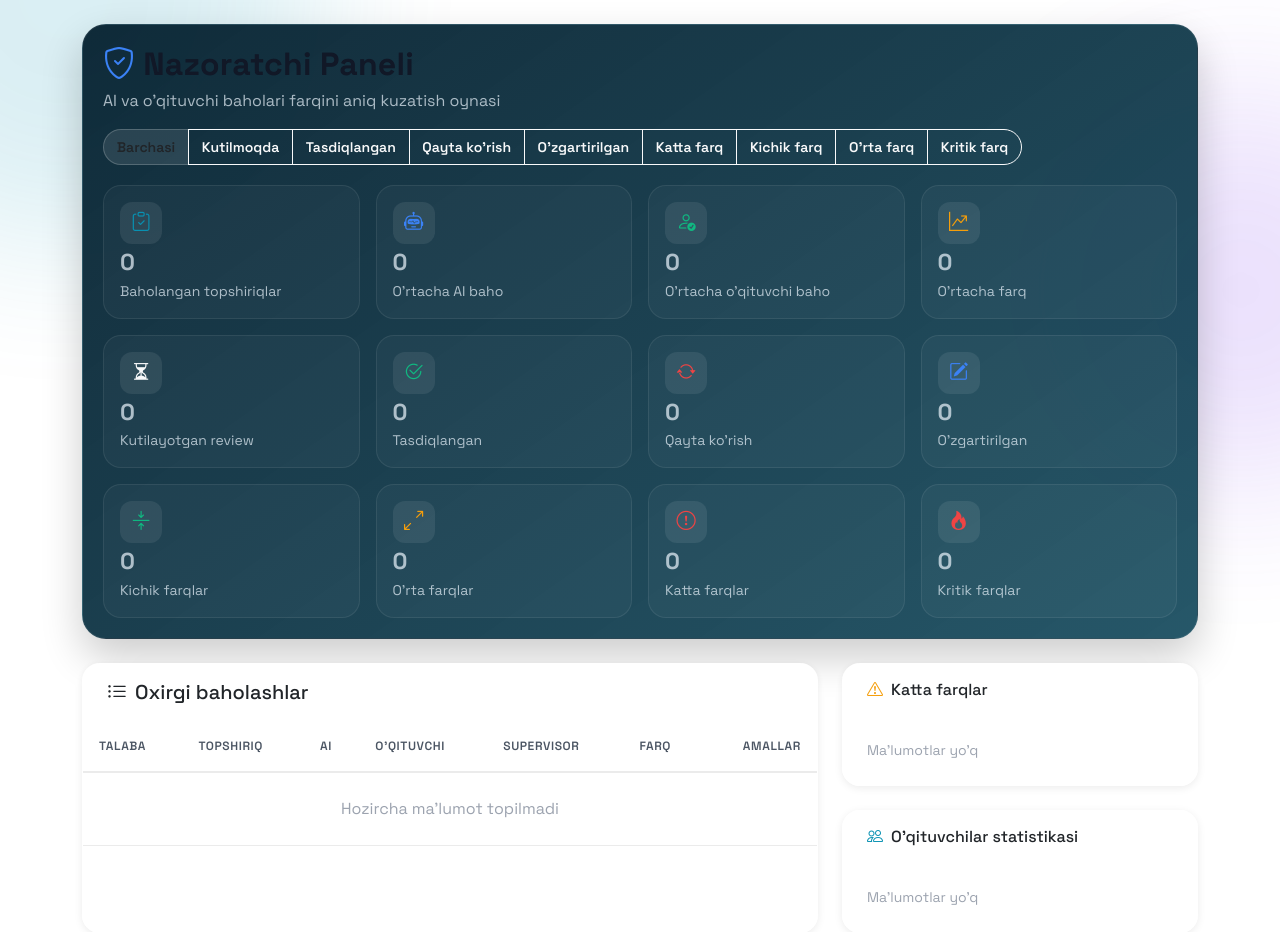
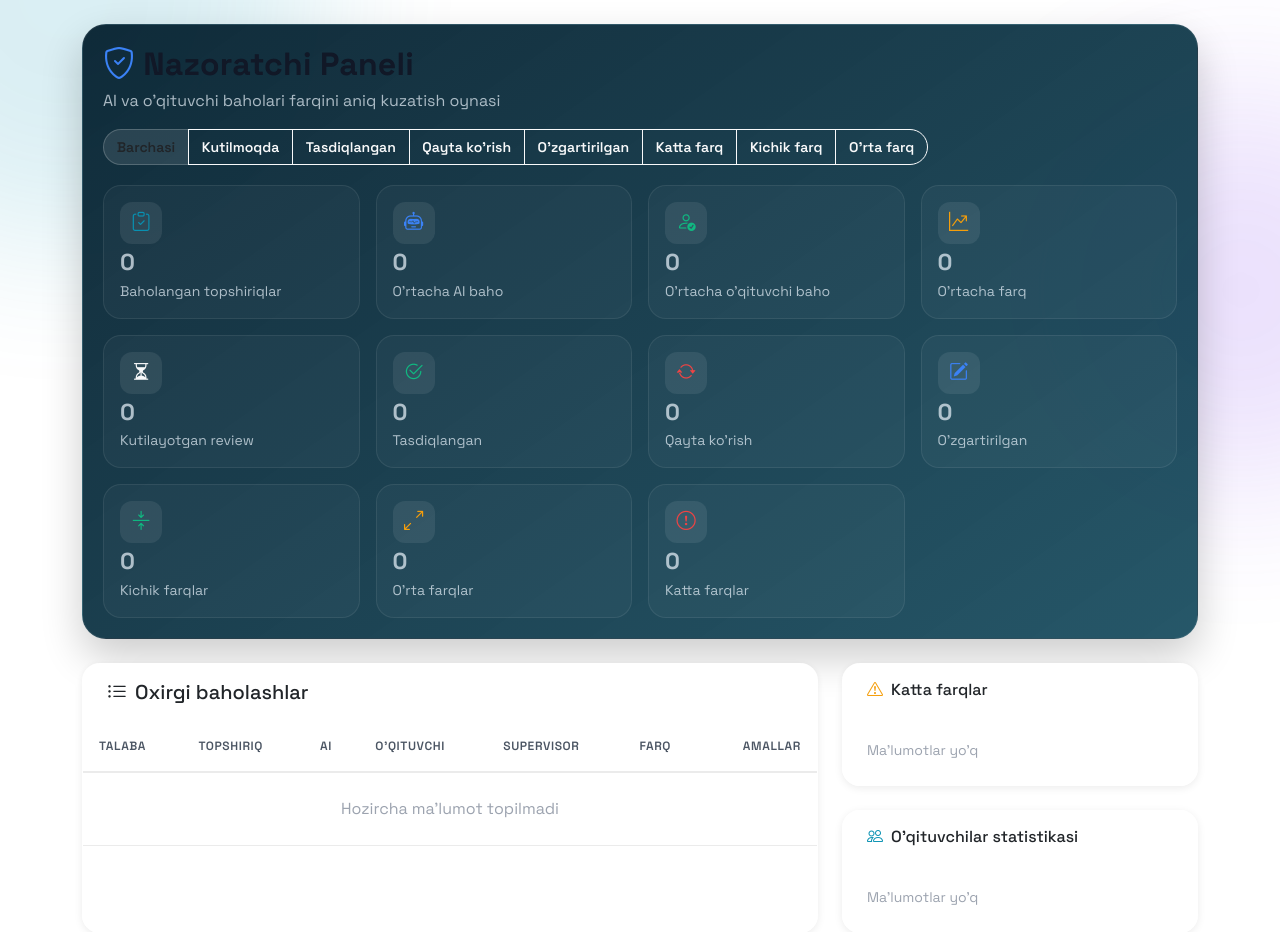
Before and after one commit to bitiruv2213-pixel/BMi, a Django app: page /supervisor/dashboard/ in a window 1280 px wide. Shown: the part 71-1003 px from the top of the page. Run offline with Django 5.2, Linux system fonts and the light colour scheme; the visitor is signed in with stand-in values (Sample User, id 1); data comes from the database, SQL or seed files in the repository; data that the repository does not hold is empty.

Commit message:
Simplify supervisor difference labels

```diff
--- a/courses/models.py
+++ b/courses/models.py
@@ -874,7 +874,7 @@ class AIGradeRecommendation(models.Model):
             self.DIFFERENCE_LEVEL_SMALL: 'Kichik farq',
             self.DIFFERENCE_LEVEL_MEDIUM: "O'rta farq",
             self.DIFFERENCE_LEVEL_LARGE: 'Katta farq',
-            self.DIFFERENCE_LEVEL_CRITICAL: 'Kritik farq',
+            self.DIFFERENCE_LEVEL_CRITICAL: 'Katta farq',
         }
         return labels[self.difference_level]
 
--- a/courses/views.py
+++ b/courses/views.py
@@ -2140,7 +2140,6 @@ def supervisor_dashboard(request):
     small_differences = sum(1 for rec in base_recommendations if rec.difference_level == AIGradeRecommendation.DIFFERENCE_LEVEL_SMALL)
     medium_differences = sum(1 for rec in base_recommendations if rec.difference_level == AIGradeRecommendation.DIFFERENCE_LEVEL_MEDIUM)
     large_differences_count = sum(1 for rec in base_recommendations if rec.difference_level == AIGradeRecommendation.DIFFERENCE_LEVEL_LARGE)
-    critical_differences = sum(1 for rec in base_recommendations if rec.difference_level == AIGradeRecommendation.DIFFERENCE_LEVEL_CRITICAL)
 
     # Har bir baho uchun max_score ga nisbatan individual farq tahlili
     large_differences = [
@@ -2201,11 +2200,6 @@ def supervisor_dashboard(request):
         recommendations = [
             rec for rec in recommendations
             if rec.difference_level == AIGradeRecommendation.DIFFERENCE_LEVEL_MEDIUM
-        ]
-    elif filter_type == 'critical_difference':
-        recommendations = [
-            rec for rec in recommendations
-            if rec.difference_level == AIGradeRecommendation.DIFFERENCE_LEVEL_CRITICAL
         ]
     elif filter_type == 'pending':
         recommendations = [
@@ -2246,7 +2240,6 @@ def supervisor_dashboard(request):
         'small_differences': small_differences,
         'medium_differences': medium_differences,
         'large_differences_count': large_differences_count,
-        'critical_differences': critical_differences,
         'large_differences': large_differences,
         'teacher_stats': teacher_stats,
         'current_filter': filter_type,
--- a/templates/courses/supervisor/dashboard.html
+++ b/templates/courses/supervisor/dashboard.html
@@ -145,9 +145,6 @@
                 <a href="?filter=medium_difference" class="btn btn-sm filter-link {% if current_filter == 'medium_difference' %}btn-light text-dark{% else %}btn-outline-light{% endif %}">
                     O'rta farq
                 </a>
-                <a href="?filter=critical_difference" class="btn btn-sm filter-link {% if current_filter == 'critical_difference' %}btn-light text-dark{% else %}btn-outline-light{% endif %}">
-                    Kritik farq
-                </a>
             </div>
         </div>
 
@@ -227,13 +224,6 @@
                     <span class="metric-icon text-danger"><i class="bi bi-exclamation-circle"></i></span>
                     <p class="metric-value">{{ large_differences_count }}</p>
                     <p class="metric-label">Katta farqlar</p>
-                </div>
-            </div>
-            <div class="col-6 col-lg-3">
-                <div class="metric-card p-3">
-                    <span class="metric-icon text-danger"><i class="bi bi-fire"></i></span>
-                    <p class="metric-value">{{ critical_differences }}</p>
-                    <p class="metric-label">Kritik farqlar</p>
                 </div>
             </div>
         </div>
```
